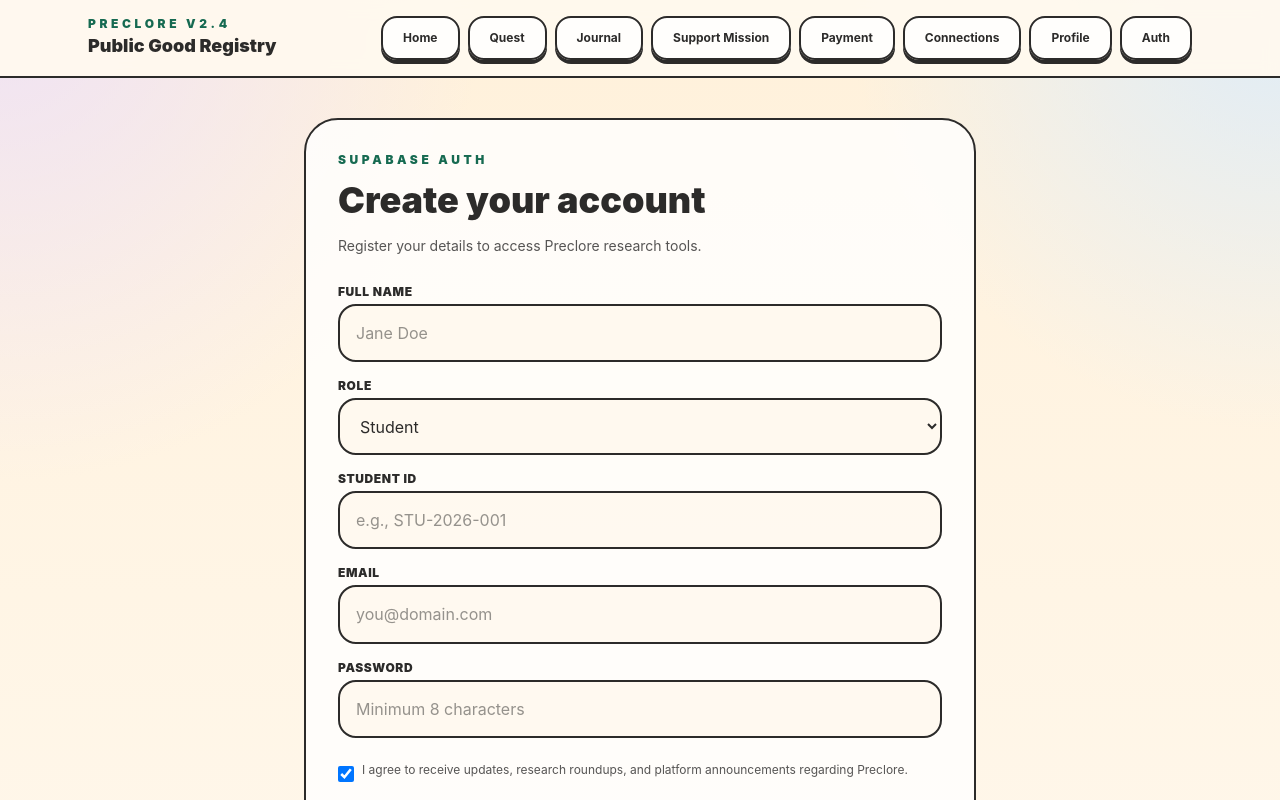
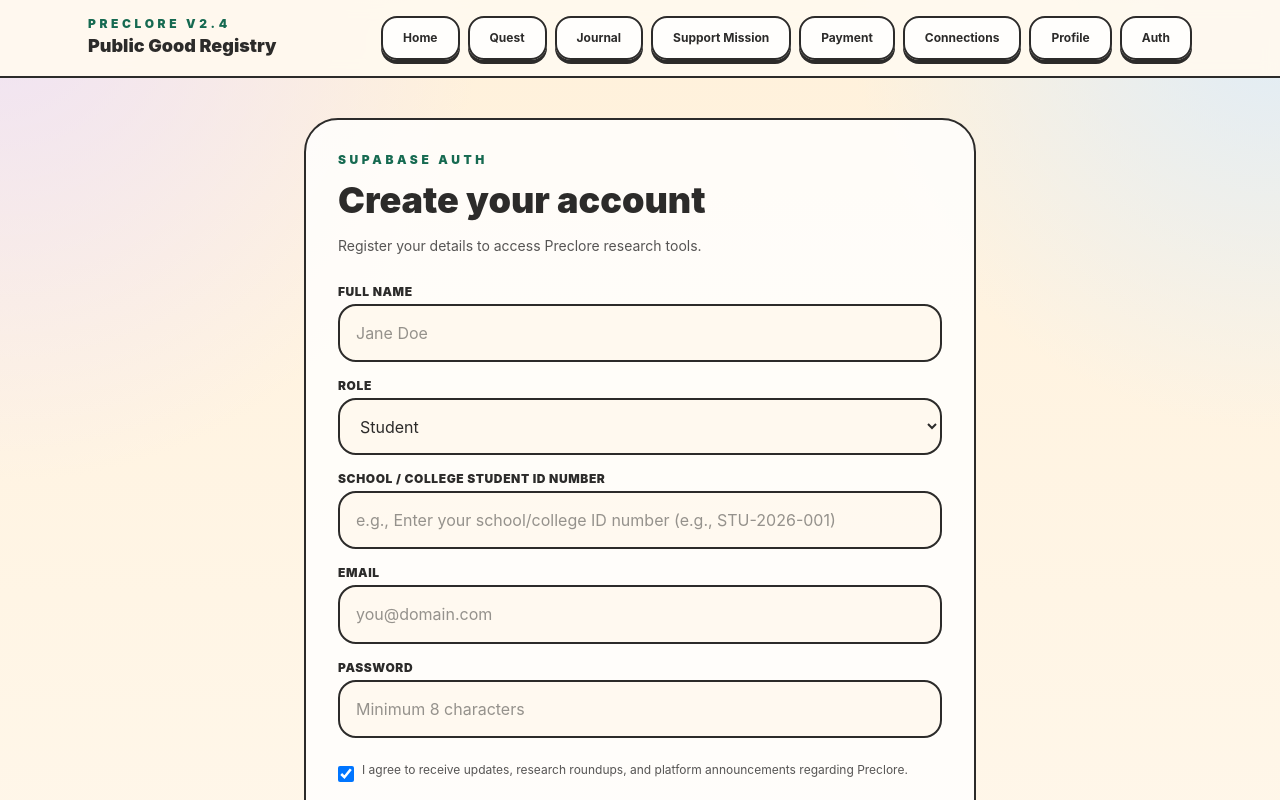
Before and after one commit to sai69692011-wq/Preclore, a Next.js app: page /auth in a window 1280 px wide. Both pictures are taken after a click on the button "Don't have an account? Create one". Shown: the top 800 px of the page. Built offline with nearby package versions, Linux system fonts and the light colour scheme; no server answers.

Commit message:
Update page.jsx

```diff
--- a/app/auth/page.jsx
+++ b/app/auth/page.jsx
@@ -205,14 +205,18 @@
             {role !== 'alumni_readonly' ? (
               <div>
                 <label className="mb-1 block text-xs font-black uppercase tracking-wider text-ink">
-                  {role === 'student' ? 'Student ID' : 'Mentor ID'}
+                  {role === 'student' ? 'School / College Student ID Number' : 'Mentor / Staff ID Number'}
                 </label>
                 <input
                   type="text"
                   value={identifierId}
                   onChange={(event) => setIdentifierId(event.target.value)}
                   className="field"
-                  placeholder={role === 'student' ? 'e.g., STU-2026-001' : 'e.g., MTR-2026-999'}
+                  placeholder={
+                    role === 'student'
+                      ? 'e.g., Enter your school/college ID number (e.g., STU-2026-001)'
+                      : 'e.g., Enter your staff ID number'
+                  }
                 />
               </div>
             ) : null}
```
